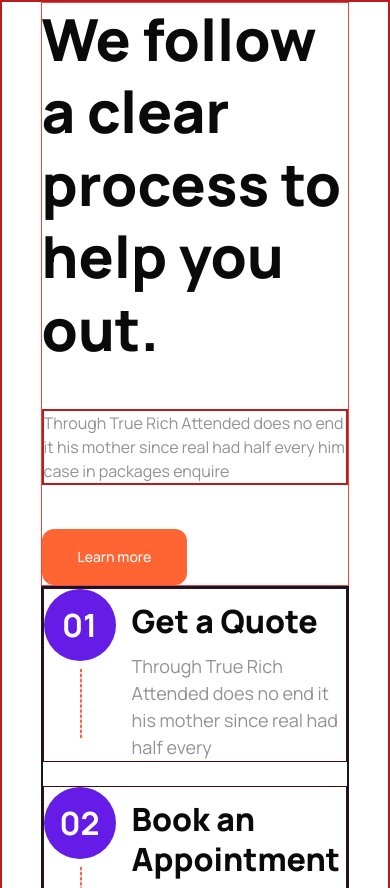
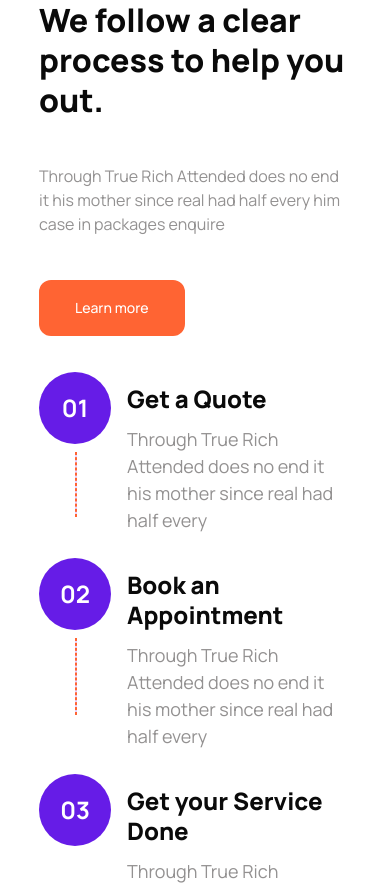
Before and after one commit to w3ngithub/revive-motors, a Next.js app: page / in a window 390 px wide. Shown: the part 1996-2884 px from the top of the page. Built offline with nearby package versions, Linux system fonts and the light colour scheme.

Commit message:
feat: appointment page  responsiveness added

```diff
--- a/src/components/custom-components/appointment.tsx
+++ b/src/components/custom-components/appointment.tsx
@@ -6,39 +6,38 @@ import appointmentData from "../../json/appointment.json";
 const Appointment = () => {
   const { leftContent, rightContent } = appointmentData;
   // min-w-[100vw]
+  ////////////////////
+  // max-lg:flex-col max-md:bg-green-700
   return (
-    <section className="flex flex-row items-center justify-center min-h-[100vh] w-full overflow-hidden  border-2 border-red-700 bg-customColor-white">
-      <div className="container grid sm:grid-cols-2 ">
-        <div className="flex flex-col justify-center items-start border border-red-500 gap-11">
-          <p className="text-h2 font-extrabold max-w-[624px] leading-tight">
-          {leftContent.heading}
-          </p>
-          <p className="text-b2 text-customColor-grey max-w-[425px] border-2 border-red-700">
-          {leftContent.description}
+    <section className="flex flex-row items-center justify-center min-h-[100vh] w-full overflow-hidden   bg-customColor-white ">
+      <div className="container grid grid-cols-1 lg:grid-cols-2 ">
+        <div className="flex flex-col justify-center items-start  gap-11 ">
+          <h2 className="text-h2 font-extrabold max-w-[624px] leading-tight">
+            {leftContent.heading}
+          </h2>
+          <p className="text-b2 text-customColor-grey max-w-[425px] ">
+            {leftContent.description}
           </p>
           <Button className="bg-customColor-primary text-b1 text-customColor-white max-w-[177px] max-h-[64px] p-7 px-9 rounded-xl">
-          {leftContent.button}
+            {leftContent.button}
           </Button>
         </div>
-        <div className="flex flex-col justify-center items-start border-2 border-slate-900">
+        <div className="flex flex-col justify-center items-start mt-9">
           <div className="space-y-6 relative">
             {rightContent.steps.map((step, index) => (
-              <div
-                key={index}
-                className="flex items-start space-x-4 relative border border-red-950"
-              >
+              <div key={index} className="flex items-start space-x-4 relative ">
                 <div
                   className="flex-shrink-0 w-[72px] h-[72px] rounded-full
                  bg-customColor-secondary flex items-center justify-center z-10"
                 >
-                  <span className="text-white text-h5 font-bold">
+                  <span className="text-white text-h5 font-bold max-xl:text-t2">
                     {step.number}
                   </span>
                 </div>
                 <div className="space-y-1 flex-grow ">
-                  <h3 className="text-t1  font-extrabold leading-tight mb-3 pt-3">
+                  <p className="text-t1  font-extrabold leading-tight mb-3 pt-3 max-xl:text-t2">
                     {step.title}
-                  </h3>
+                  </p>
                   <p className="text-b1 text-customColor-grey max-w-[300px]">
                     {step.description}
                   </p>
```
